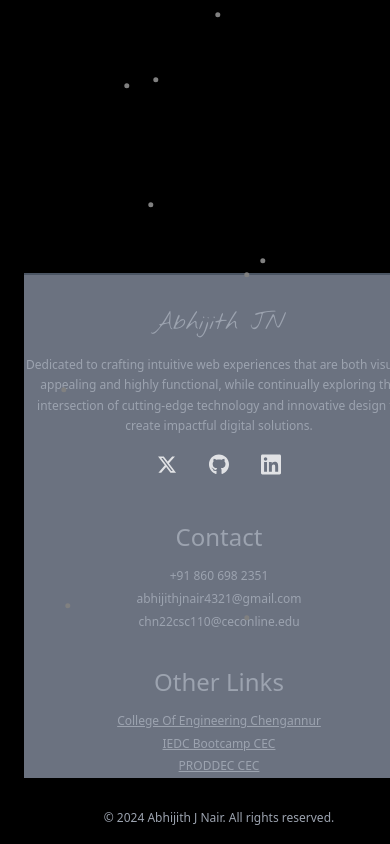
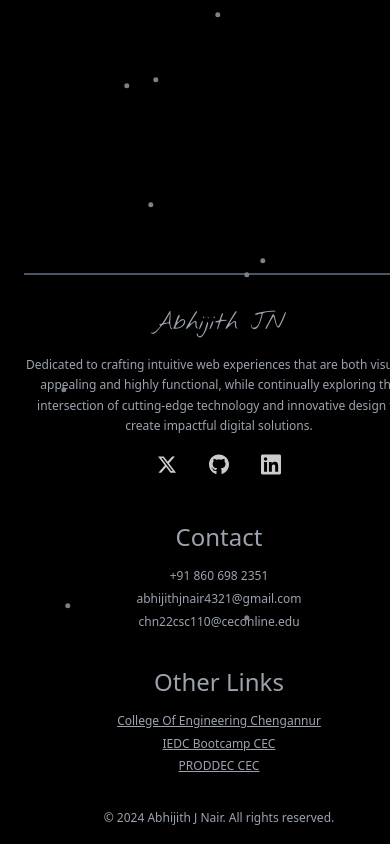
Before and after one commit to ACE-Z666/My-Portfolio, a React (Vite) app: page / in a window 390 px wide. Shown: the part 3204-4048 px from the top of the page. Built offline with nearby package versions, Linux system fonts and the light colour scheme.

Commit message:
test on phone -2

```diff
--- a/src/components/About.jsx
+++ b/src/components/About.jsx
@@ -85,7 +85,7 @@ const Mobile = () => {
       <div className=''>
         <img src="./assets/my-pic.jpg" alt="Reload Page"  id="my-pic0" className=' overflow-hidden w-1/2 about-img rounded-2xl mb-16' />
           </div>
-        <div className='text-white sm:pb-12  text-.5xl scale w-screen h-full pb-16 '>
+        <div className='text-white sm:pb-12  text-.5xl overflow-hidden scale h-full pb-16 '>
 <p id='about-text1' className='content-heading pb-8 mr-0 font-josefinsans overflow-hidden about-text sm:scale-100 text-0.5xl' style={{ lineHeight: '1.7' }}>I'm Abhijith J Nair, currently pursuing a Bachelor's in Computer Science and Engineering at Chengannur's College of Engineering. My passion lies at the front-end development, UI/UX design, and hardware analysis.
 </p>
 <p id='about-text1' className='content-heading mr-0 font-josefinsans overflow-hidden  about-text sm:scale-100 text-0.5xl' style={{ lineHeight: '1.7' }}>I am capable of  facilitating effective communication across diverse teams and projects. My goal is to continue exploring new technologies, refining my craft, and contributing meaningfully to the ever-evolving world of software development and design. </p>
--- a/src/components/Footer.jsx
+++ b/src/components/Footer.jsx
@@ -49,7 +49,7 @@ const Desktop = () => {
 const Mobile = () => {
   return (
     <div  className='flex flex-col mx-6 w-screen' id='Footer'>
-    <div className=' bg-gray-500 h-full'>
+    <div className='bg-[#000000] h-full'>
     <div className='flex flex-col justify-center items-center border-t-2 border-gray-600 '>
       <div className='mt-8 justify-center items-center'>
         <h1 className='text-gray-400 font-nycd text-2xl text-center'>Abhijith JN</h1>
```
